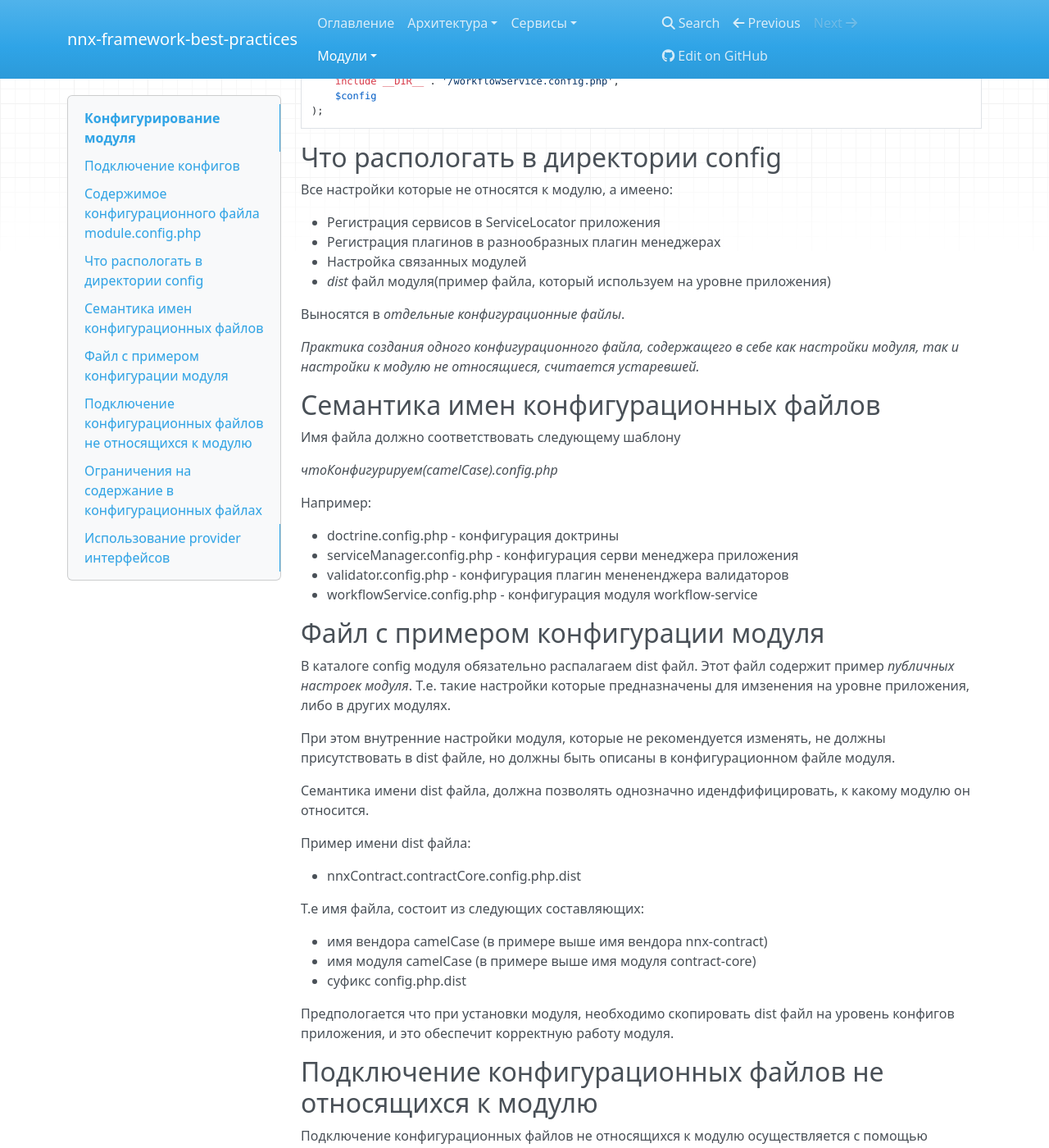
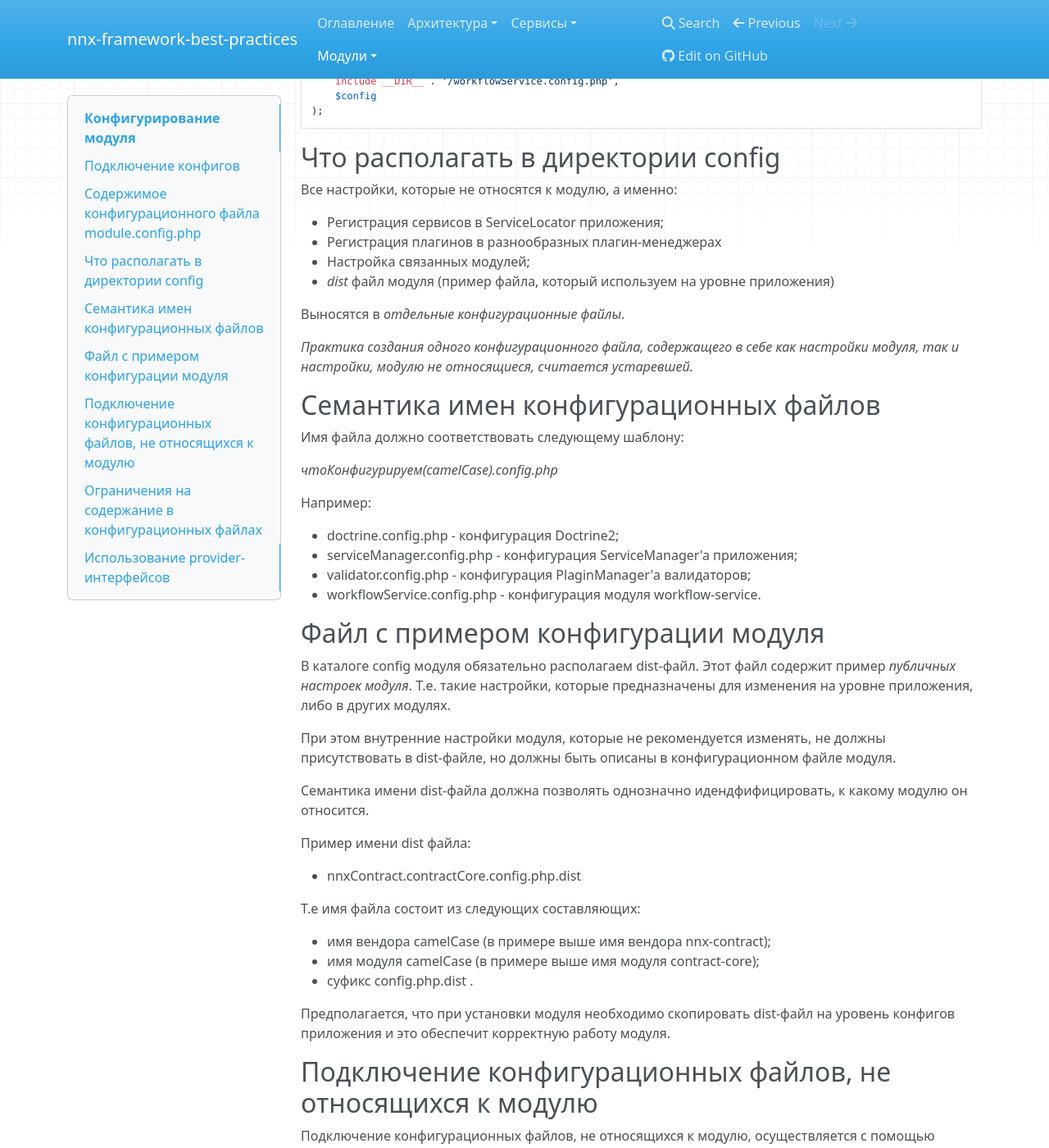
Before and after one commit to nnx-company/best-practices, an MkDocs documentation site: the page built from doc/book/ru/module-configs.md, in a window 1280 px wide and 1400 px high, scrolled down 1393 px. Shown: the whole window at 82% size. Built offline with MkDocs 1.6.1, drawn with Linux system fonts in a browser that asks for light colours; nearby versions of some CDN libraries; old or Windows-style settings are respelled for this version of MkDocs; some of the changed text lies outside the part shown.

Commit message:
Update module-configs.md

````diff
--- a/doc/book/ru/module-configs.md
+++ b/doc/book/ru/module-configs.md
@@ -2,7 +2,7 @@
 
 ## Подключение конфигов
 
-Файл модуля должен *явно имплементировать интерфейс Zend\ModuleManager\Feature\ConfigProviderInterface*.
+Файл модуля должен явно имплементировать интерфейс *Zend\ModuleManager\Feature\ConfigProviderInterface*.
 
 Пример подключения конфигурационного файла модуля:
 
@@ -72,64 +71,56 @@ return array_merge_recursive(
 );
 ```
 
-## Что распологать в директории config
+## Что располагать в директории config
 
-Все настройки которые не относятся к модулю, а имеено:
+Все настройки, которые не относятся к модулю, а именно:
 
-- Регистрация сервисов в ServiceLocator приложения
-- Регистрация плагинов в разнообразных плагин менеджерах
-- Настройка связанных модулей
-- *dist* файл модуля(пример файла, который используем на уровне приложения)
+- Регистрация сервисов в ServiceLocator приложения;
+- Регистрация плагинов в разнообразных плагин-менеджерах
+- Настройка связанных модулей;
+- *dist* файл модуля (пример файла, который используем на уровне приложения)
 
 Выносятся в *отдельные конфигурационные файлы*.
 
-*Практика создания одного конфигурационного файла, содержащего в себе как
-настройки модуля, так и настройки к модулю не относящиеся, считается устаревшей.*
+*Практика создания одного конфигурационного файла, содержащего в себе как настройки модуля, так и настройки, модулю не относящиеся, считается устаревшей.*
 
 ## Семантика имен конфигурационных файлов
 
-Имя файла должно соответствовать следующему шаблону
+Имя файла должно соответствовать следующему шаблону:
 
 *чтоКонфигурируем(camelCase).config.php*
 
 Например:
 
-- doctrine.config.php - конфигурация доктрины
-- serviceManager.config.php - конфигурация серви менеджера приложения
-- validator.config.php - конфигурация плагин менененджера валидаторов
-- workflowService.config.php - конфигурация модуля workflow-service
+- doctrine.config.php - конфигурация Doctrine2;
+- serviceManager.config.php - конфигурация ServiceManager'a приложения;
+- validator.config.php - конфигурация PlaginManager'а валидаторов;
+- workflowService.config.php - конфигурация модуля workflow-service.
 
 ## Файл с примером конфигурации модуля
 
-В каталоге config модуля обязательно распалагаем dist файл. Этот файл
-содержит пример *публичных настроек модуля*. Т.е. такие настройки которые
-предназначены для имзенения на уровне приложения, либо в других модулях.
+В каталоге config модуля обязательно располагаем dist-файл. Этот файл содержит пример *публичных настроек модуля*. Т.е. такие настройки, которые предназначены для изменения на уровне приложения, либо в других модулях.
 
-При этом внутренние настройки модуля, которые не рекомендуется изменять, не должны
-присутствовать в dist файле, но должны быть описаны в конфигурационном файле модуля.
+При этом внутренние настройки модуля, которые не рекомендуется изменять, не должны присутствовать в dist-файле, но должны быть описаны в конфигурационном файле модуля.
 
-Семантика имени dist файла, должна позволять однозначно идендфифицировать,
-к какому модулю он относится.
+Семантика имени dist-файла должна позволять однозначно идендфифицировать, к какому модулю он относится.
 
 Пример имени dist файла:
 
 - nnxContract.contractCore.config.php.dist
 
-Т.е имя файла, состоит из следующих составляющих:
+Т.е имя файла состоит из следующих составляющих:
 
-- имя вендора camelCase (в примере выше имя вендора nnx-contract)
-- имя модуля camelCase (в примере выше имя модуля contract-core)
-- суфикс config.php.dist
+- имя вендора camelCase (в примере выше имя вендора nnx-contract);
+- имя модуля camelCase (в примере выше имя модуля contract-core);
+- суфикс config.php.dist .
 
-Предпологается что при установки модуля, необходимо скопировать dist файл
-на уровень конфигов приложения, и это обеспечит корректную работу модуля.
+Предполагается, что при установки модуля необходимо скопировать dist-файл на уровень конфигов приложения и это обеспечит корректную работу модуля.
 
 
+## Подключение конфигурационных файлов, не относящихся к модулю
 
-## Подключение конфигурационных файлов не относящихся к модулю
-
-Подключение конфигурационных файлов не относящихся к модулю осуществляется
-с помощью следующей конструкии:
+Подключение конфигурационных файлов, не относящихся к модулю, осуществляется с помощью следующей конструкции:
 
 ```php
 
````
Also changed, not shown: other parts of doc/book/ru/module-configs.md (+12 -20 lines).
